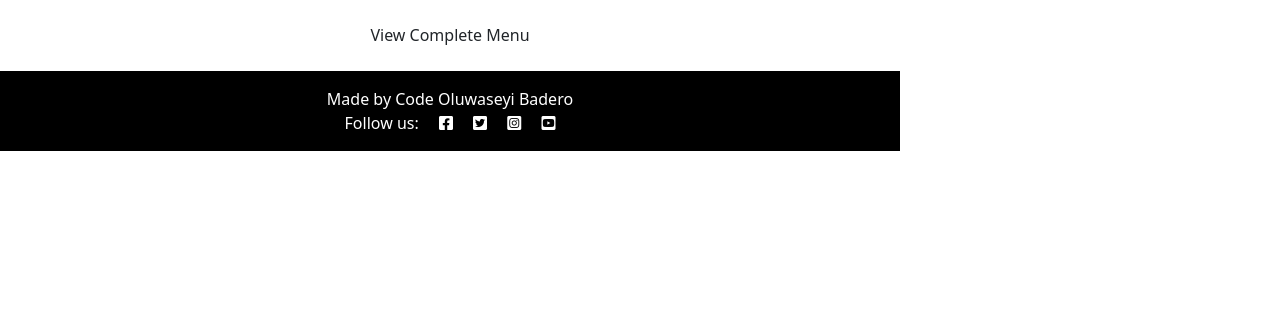
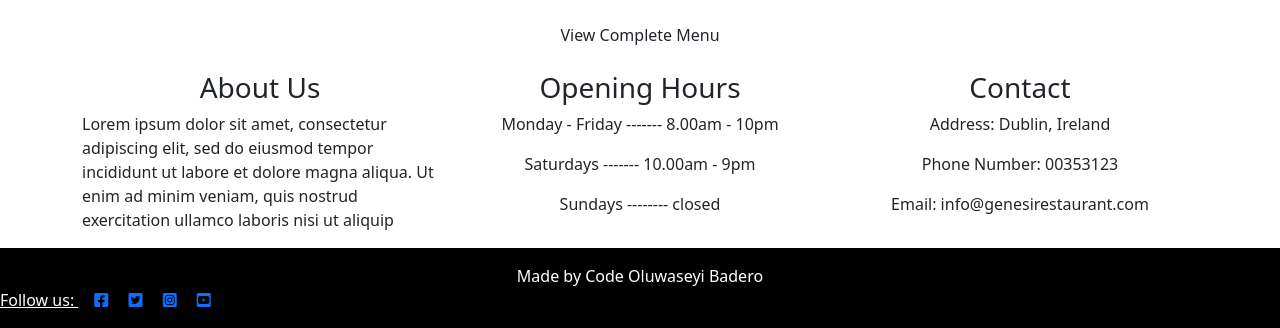
Before and after one commit to Irelandoracle1/Genesis-Restaurant, a Django app: page / in a window 1280 px wide. Shown: the part 1309-1637 px from the top of the page. Run offline with Django 3.2, Linux system fonts and the light colour scheme.

Commit message:
added about us, opening hours and contact info sections to homepage design

```diff
--- a/static/css/style.css
+++ b/static/css/style.css
@@ -1,7 +1,10 @@
-body {
+
+html, body {
+    max-width: 100%;
+    overflow-x: hidden;
+    height: 100%;
     background: white;
-    height: 1000px;
-    max-width: 900px;
+
 }
 
 #view-complete{
@@ -16,6 +19,6 @@ background-repeat: no-repeat;
     margin-left:500px;
 }
 
-h1, h2, h3, p {
+h1, h2, h3, #p-intro {
     text-align:center;
 }
--- a/templates/base.html
+++ b/templates/base.html
@@ -44,6 +44,9 @@
                     </li>
                     {% else %}
                     <li class="nav-item">
+                        <a class="nav-link text-white" href="">Menu</a>
+                    </li>
+                    <li class="nav-item">
                         <a class="nav-link text-white" href="{% url 'booking_create' %}">Make Booking</a>
                     </li>
                     <li class="nav-item">
@@ -78,14 +81,37 @@
         <!-- Content Goes here -->
         {% endblock content %}
     </main>
+<div class="container">
+    <div class="row">
+    <div class="col-md-4 col-sm-12">
+      <h3>About Us</h3>
+      <p>Lorem ipsum dolor sit amet, consectetur adipiscing elit, sed do
+        eiusmod tempor incididunt ut labore et dolore magna aliqua. Ut enim
+        ad minim veniam, quis nostrud exercitation ullamco laboris nisi ut aliquip</p>
+    </div>
+    <div align="center" class="col-md-4 col-sm-12">
+        <h3>Opening Hours</h3>
+        <p>Monday - Friday ------- 8.00am - 10pm </p>
+        <p>Saturdays ------- 10.00am - 9pm</p>
+        <p>Sundays -------- closed</p>
+      </div>
+      <div align='center' class="col-md-4 col-sm-12">
+        <h3>Contact</h3>
+        <p>Address: Dublin, Ireland</p>
+        <p>Phone Number: 00353123</p>
+        <p>Email: info@genesirestaurant.com</p>
+      </div>
+
+    </div>
+</div>
 
     <!-- Footer -->
     <footer style="background:black;" class="footer mt-auto py-3 dark-bg">
         <p class="m-0 text-center text-white">Made by Code Oluwaseyi Badero</p>
-        <p class="m-0 text-center text-white">Follow us: <i class="fab fa-facebook-square ms-3"></i>
-            <i class="fab fa-twitter-square ms-3"></i>
-            <i class="fab fa-instagram-square ms-3"></i>
-            <i class="fab fa-youtube-square ms-3"></i></p>
+        <a class="m-0 text-center text-white">Follow us: <a href='https://facebook.com'><i class="fab fa-facebook-square ms-3"></i></a>
+            <a href='https://twitter.com'> <i class="fab fa-twitter-square ms-3"></i></a>
+            <a href='https://instagram.com'><i class="fab fa-instagram-square ms-3"></i></a>
+            <a href='https://youtube.com'><i class="fab fa-youtube-square ms-3"></i></a>
     </footer>
 
     <script>
--- a/templates/booking/index.html
+++ b/templates/booking/index.html
@@ -3,11 +3,10 @@
 
 {% block content %}
 
-<div id="main-container" class="container-fluid">
+<div class="container-fluid">
     <div class="row">
     <!-- Welcome div begin -->
    <div class="col-md-12" id="welcome">
-    <br><br><br>
     <h1> Welcome to Genesis Restaurant</h1>
     <h3> Home of Yummy Meals</h3>
     <a id="book-btn" class="btn btn-primary">Make A Booking</a>
@@ -18,7 +17,7 @@
    <div class="col-md-12">
     <br><br>
     <h3> Our Specialty in Genesis Restaurant</h3>
-    <p> "Lorem ipsum dolor sit amet, consectetur adipiscing elit, sed do
+    <p id="p-intro"> "Lorem ipsum dolor sit amet, consectetur adipiscing elit, sed do
         <br>eiusmod tempor incididunt ut labore et dolore magna aliqua. Ut enim<br>
         ad minim veniam, quis nostrud exercitation ullamco laboris nisi ut aliquip
     </p>
@@ -34,7 +33,7 @@
 
 <!--  Menu Sample Displays -->
 <div><br></div>
-<div class="row">
+<div align="center" class="row">
 <div class="col-md-4 col-sm-12">
     <img width="200" height="250"
     src="https://res.cloudinary.com/dmpcp1fbi/image/upload/v1682024773/cld-sample-5.jpg"/>
```
Also changed, not shown: 1 other file.
